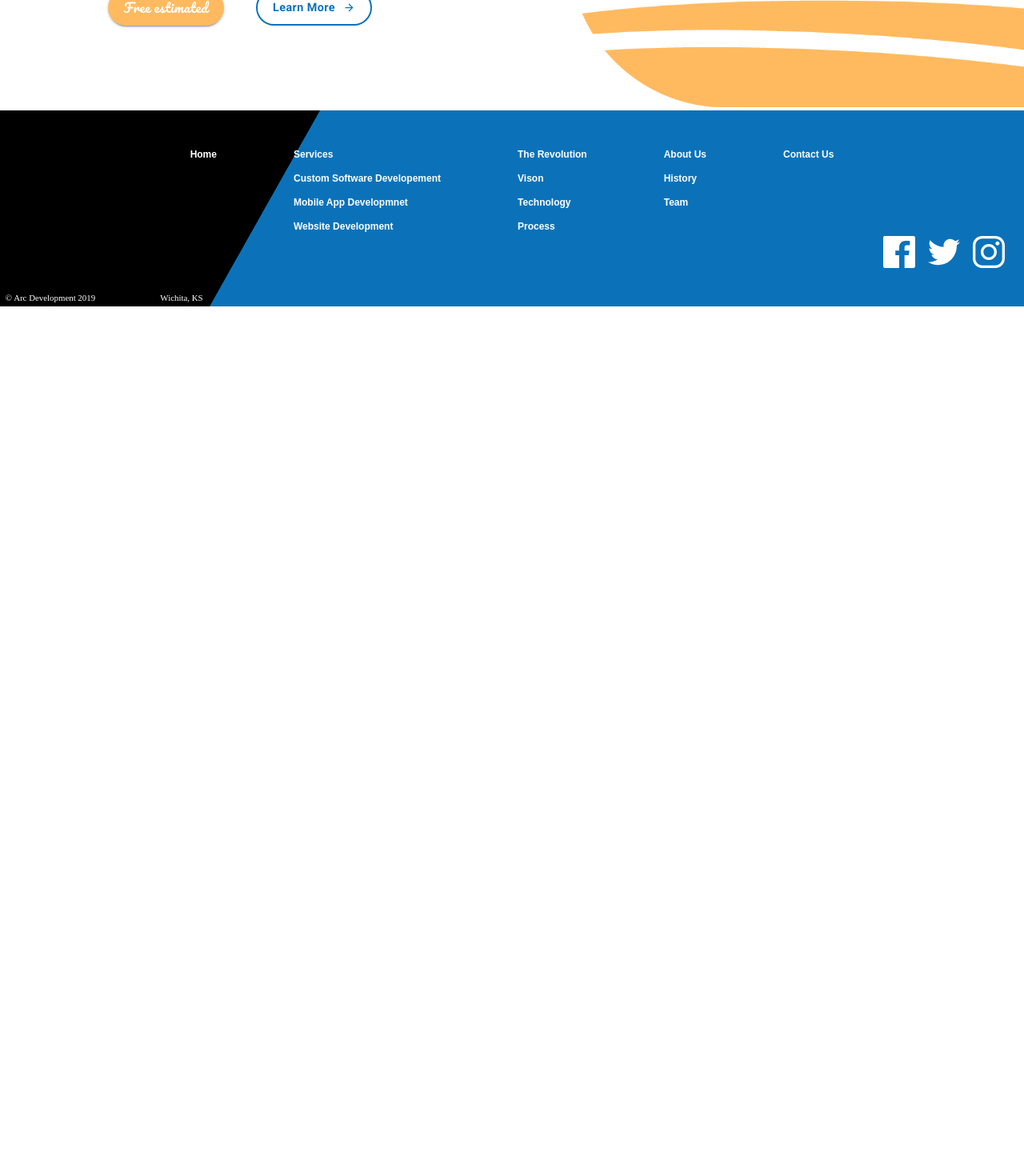
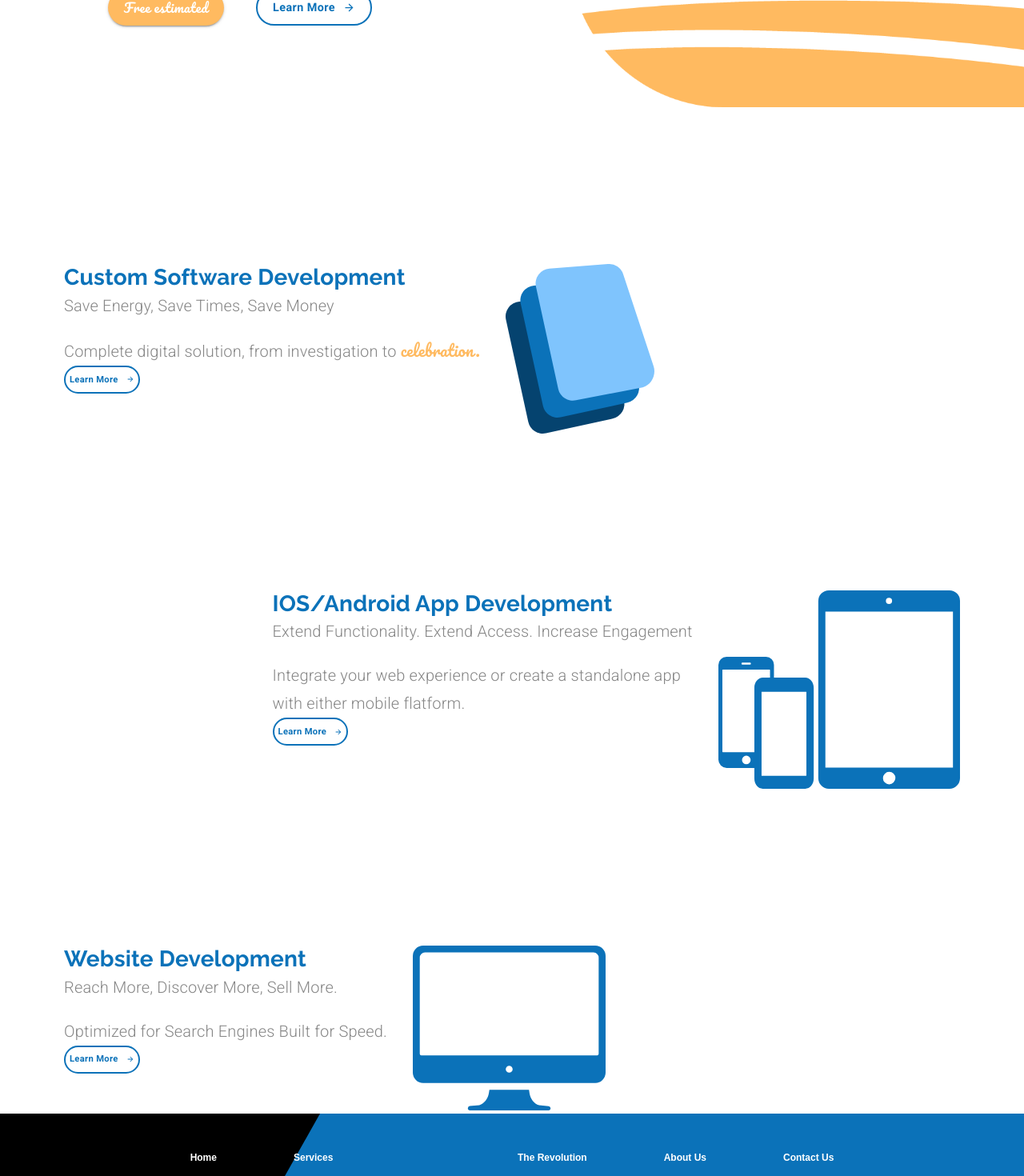
Before and after one commit to rudwo8134/ArcDevelopment, a React (Create React App) app: page / in a window 1280 px wide. Shown: the part 460-1930 px from the top of the page at 80% size. Before the commit the page ends 843 px from the top, so only its background shows below. Built offline with nearby package versions, Linux system fonts and the light colour scheme.

Commit message:
add the service pages

```diff
--- a/src/components/LandingPage.js
+++ b/src/components/LandingPage.js
@@ -1,10 +1,12 @@
-import React from 'react'
-import Lottie from 'react-lottie'
-import animationData from '../animations/landinganimation/data'
-import { Button, Grid, makeStyles, Typography } from '@material-ui/core'
-import ButtonArrow from './ui/ButtonArrow'
-import { useTheme } from '@material-ui/styles'
-
+import React from 'react';
+import Lottie from 'react-lottie';
+import animationData from '../animations/landinganimation/data';
+import { Button, Grid, makeStyles, Typography, useMediaQuery } from '@material-ui/core';
+import ButtonArrow from './ui/ButtonArrow';
+import { useTheme } from '@material-ui/styles';
+import CustomSoftwareicon from '../assets/Custom Software Icon.svg'
+import mobileAppsicon from '../assets/mobileIcon.svg'
+import websiteicon from '../assets/websiteIcon.svg'
 const useStyles = makeStyles((theme) => ({
   animation: {
     maxWidth: '50em',
@@ -30,16 +32,10 @@
     marginTop: '1em',
   },
   learnbuttonhero: {
-    borderColor: theme.palette.common.blue,
-    borderWidth: 2,
-    textTransform: 'none',
-    borderRadius: 50,
-    fontFamily: 'Roboto',
-    fontWeight: 'bold',
+    ...theme.typography.learnbutton,
     fontSize: '0.9rem',
     height: 45,
     width: 145,
-    color: theme.palette.common.blue,
   },
   Maincontainer: {
     marginTop: '5em',
@@ -57,11 +53,40 @@
       marginLeft: 0,
     },
   },
+  specialtext: {
+    fontFamily: 'Pacifico',
+    color: theme.palette.common.orange,
+  },
+  learnbutton: {
+    ...theme.typography.learnbutton,
+    fontSize: '0.7rem',
+    height: 35,
+    padding: 5,
+    [theme.breakpoints.down('sm')]: {
+      marginBottom: '2em',
+    },
+  },
+  subtitle: {
+    marginBottom: '1em',
+  },
+  icon: {
+    marginLeft: '2em',
+    [theme.breakpoints.down('xs')]: {
+      marginLeft: 0,
+    },
+  },
+  servicecontainer: {
+    marginTop: '12em',
+    [theme.breakpoints.down('sm')]: {
+      padding: 25,
+    },
+  },
 }));
 
 const LandingPage = () => {
   const classes = useStyles();
   const theme = useTheme();
+  const matchesSM = useMediaQuery(theme.breakpoints.down("sm"));
   const defaultOptions = {
     loop: true,
     autoplay: true,
@@ -74,6 +99,8 @@
   return (
     <Grid container direction="column" className={classes.Maincontainer}>
       <Grid item>
+        {' '}
+        {/*------ Hero Block-------- */}
         <Grid
           container
           justifyContent="flex-end"
@@ -98,7 +125,7 @@
               </Grid>
               <Grid item>
                 <Button variant="outlined" className={classes.learnbuttonhero}>
-                  <span style={{marginRight:10}}>Learn More</span>
+                  <span style={{ marginRight: 10 }}>Learn More</span>
                   <ButtonArrow
                     width={15}
                     height={15}
@@ -113,8 +140,132 @@
           </Grid>
         </Grid>
       </Grid>
+      <Grid item>
+        {' '}
+        {/*---------Service Block----------  */}
+        <Grid
+          container
+          direction="row"
+          justifyContent={matchesSM ? 'center' : undefined}
+          className={classes.servicecontainer}
+        >
+          <Grid
+            item
+            style={{
+              marginLeft: matchesSM ? 0 : '5em',
+              textAlign: matchesSM ? 'center' : undefined,
+            }}
+          >
+            <Typography variant="h4">Custom Software Development</Typography>
+            <Typography variant="subtitle1" className={classes.subtitle}>
+              Save Energy, Save Times, Save Money
+            </Typography>
+            <Typography variant="subtitle1">
+              Complete digital solution, from investigation to{' '}
+              <span className={classes.specialtext}>celebration.</span>
+            </Typography>
+            <Button variant="outlined" className={classes.learnbutton}>
+              <span style={{ marginRight: 10 }}>Learn More</span>
+              <ButtonArrow
+                width={10}
+                height={10}
+                fill={theme.palette.common.blue}
+              />
+            </Button>
+          </Grid>
+          <Grid item>
+            <img
+              src={CustomSoftwareicon}
+              alt="custom software icon"
+              className={classes.icon}
+            />
+          </Grid>
+        </Grid>
+      </Grid>
+      <Grid item>
+        {' '}
+        {/*---------IOS/ANDROID Block----------  */}
+        <Grid
+          container
+          direction="row"
+          justifyContent={matchesSM ? 'center' : 'flex-end'}
+          className={classes.servicecontainer}
+        >
+          <Grid
+            item
+            style={{
+              textAlign: matchesSM ? 'center' : undefined,
+            }}
+          >
+            <Typography variant="h4">IOS/Android App Development</Typography>
+            <Typography variant="subtitle1" className={classes.subtitle}>
+              Extend Functionality. Extend Access. Increase Engagement
+            </Typography>
+            <Typography variant="subtitle1">
+              Integrate your web experience or create a standalone app
+              {matchesSM ? null : <br />}with either mobile flatform.
+            </Typography>
+            <Button variant="outlined" className={classes.learnbutton}>
+              <span style={{ marginRight: 10 }}>Learn More</span>
+              <ButtonArrow
+                width={10}
+                height={10}
+                fill={theme.palette.common.blue}
+              />
+            </Button>
+          </Grid>
+          <Grid item style={{ marginRight: matchesSM ? 0 : '5em' }}>
+            <img
+              src={mobileAppsicon}
+              alt="moblie phone icon"
+              className={classes.icon}
+            />
+          </Grid>
+        </Grid>
+      </Grid>
+      <Grid item>
+        {' '}
+        {/*---------website Block----------  */}
+        <Grid
+          container
+          direction="row"
+          justifyContent={matchesSM ? 'center' : undefined}
+          className={classes.servicecontainer}
+        >
+          <Grid
+            item
+            style={{
+              marginLeft: matchesSM ? 0 : '5em',
+              textAlign: matchesSM ? 'center' : undefined,
+            }}
+          >
+            <Typography variant="h4">Website Development</Typography>
+            <Typography variant="subtitle1" className={classes.subtitle}>
+              Reach More, Discover More, Sell More.
+            </Typography>
+            <Typography variant="subtitle1">
+              Optimized for Search Engines Built for Speed.
+            </Typography>
+            <Button variant="outlined" className={classes.learnbutton}>
+              <span style={{ marginRight: 10 }}>Learn More</span>
+              <ButtonArrow
+                width={10}
+                height={10}
+                fill={theme.palette.common.blue}
+              />
+            </Button>
+          </Grid>
+          <Grid item>
+            <img
+              src={websiteicon}
+              alt="website icon"
+              className={classes.icon}
+            />
+          </Grid>
+        </Grid>
+      </Grid>
     </Grid>
   );
-}
+};
 
-export default LandingPage
+export default LandingPage;
--- a/src/components/ui/Footer.jsx
+++ b/src/components/ui/Footer.jsx
@@ -118,7 +118,7 @@
                   setselectedindex(2);
                 }}
               >
-                Mobile App Developmnet
+                IOS/Android App Developmnet
               </Grid>
               <Grid
                 item
@@ -225,15 +225,38 @@
         src={footeradorment}
         className={classes.adroment}
       />
-      <Grid container justifyContent="flex-end" spacing={2} className={classes.socialcontainer}>
-        <Grid item component={"a"} href="http://www.facebook.com" rel="noopener noreferrer" target="_blank">
+      <Grid
+        container
+        justifyContent="flex-end"
+        spacing={2}
+        className={classes.socialcontainer}
+      >
+        <Grid
+          item
+          component={'a'}
+          href="http://www.facebook.com"
+          rel="noopener noreferrer"
+          target="_blank"
+        >
           <img src={facebook} alt="facebook" className={classes.icon} />
         </Grid>
-        <Grid item component={"a"} href="http://www.twitter.com" rel="noopener noreferrer" target="_blank">
-          <img src={twitter} alt="twitter" className={classes.icon}/>
+        <Grid
+          item
+          component={'a'}
+          href="http://www.twitter.com"
+          rel="noopener noreferrer"
+          target="_blank"
+        >
+          <img src={twitter} alt="twitter" className={classes.icon} />
         </Grid>
-        <Grid item component={"a"} href="http://www.instagram.com" rel="noopener noreferrer" target="_blank">
-          <img src={instagram} alt="instagram" className={classes.icon}/>
+        <Grid
+          item
+          component={'a'}
+          href="http://www.instagram.com"
+          rel="noopener noreferrer"
+          target="_blank"
+        >
+          <img src={instagram} alt="instagram" className={classes.icon} />
         </Grid>
       </Grid>
     </footer>
--- a/src/components/ui/Header.jsx
+++ b/src/components/ui/Header.jsx
@@ -151,7 +151,7 @@
       selectedindex: 1,
     },
     {
-      name: 'Moblie App Development',
+      name: 'IOS/Android Development',
       link: '/mobileapps',
       activeIndex: 1,
       selectedindex: 2,
--- a/src/components/ui/Theme.jsx
+++ b/src/components/ui/Theme.jsx
@@ -2,19 +2,19 @@
 
 const arcBlue="#0b72b9"
 const arcOrange = "#ffba60"
-
+const arcGrey = "#868686"
 
 export default createTheme({
   palette: {
     common: {
-      blue: `${arcBlue}`,
-      orange: `${arcOrange}`,
+      blue: arcBlue,
+      orange: arcOrange,
     },
     primary: {
-      main: `${arcBlue}`,
+      main: arcBlue,
     },
     secondary: {
-      main: `${arcOrange}`,
+      main: arcOrange,
     },
   },
   typography: {
@@ -28,8 +28,8 @@
       fontFamily: 'Raleway',
       fontSize: '2.5rem',
       fontWeight: '700',
-      color: `${arcBlue}`,
-      lineHeight: 1.5
+      color: arcBlue,
+      lineHeight: 1.5,
     },
     estimate: {
       fontFamily: 'Pacifico',
@@ -37,5 +37,25 @@
       textTransform: 'none',
       color: 'white',
     },
+    h4: {
+      fontFamily: 'Raleway',
+      fontSize: '1.75rem',
+      fontWeight: '700',
+      color: arcBlue,
+    },
+    subtitle1: {
+      fontSize: '1.25rem',
+      fontWeight: '300',
+      color: arcGrey,
+    },
+    learnbutton: {
+      borderColor: arcBlue,
+      color: arcBlue,
+      borderWidth: 2,
+      textTransform: 'none',
+      borderRadius: 50,
+      fontFamily: 'Roboto',
+      fontWeight: 'bold',
+    },
   },
 });
```
Also changed, not shown: 1 other file (tests, documents, lock files or other folders).
